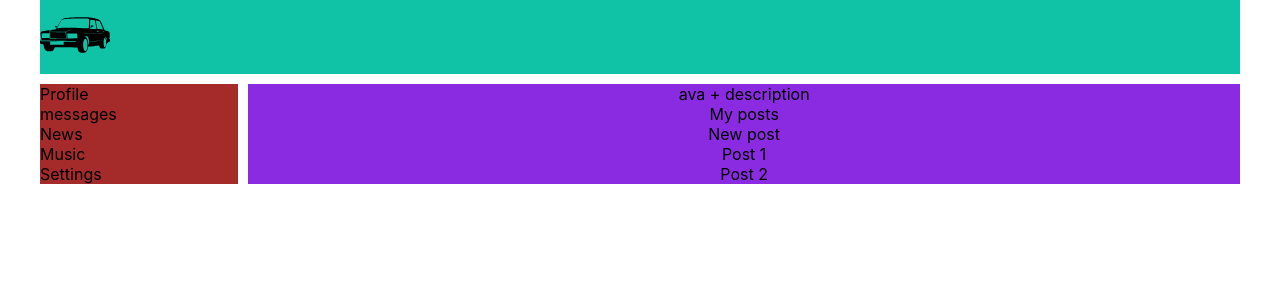
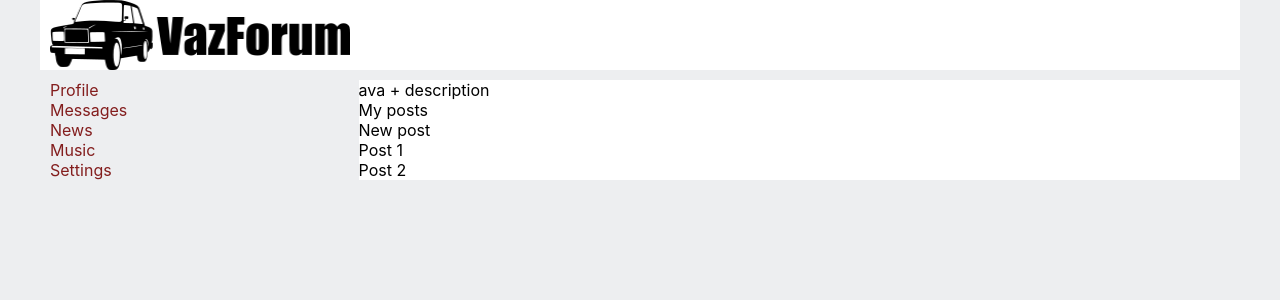
Before and after one commit to Vasbe/react-first-app, a React (Create React App) app: page / in a window 1280 px wide. Shown: the top 300 px of the page. Built offline with nearby package versions, Linux system fonts and the light colour scheme.

Commit message:
Добавление css модулей

```diff
--- a/src/App.css
+++ b/src/App.css
@@ -1,3 +1,7 @@
+body {
+  background-color: #edeef0;
+}
+
 .app-wrapper {
   display: grid;
   width: 1200px;
@@ -6,22 +10,6 @@
     "header header"
     "nav content";
   grid-template-rows: auto 1fr;
-  grid-template-columns: 2fr 10fr;
+  grid-template-columns: 3.5fr 10fr;
   grid-gap: 10px;
 }
-.header {
-  grid-area: header;
-  background-color: rgb(17, 195, 166);
-}
-.header img {
-  width: 70px;
-}
-.nav {
-  grid-area: nav;
-  background-color: brown;
-}
-.content {
-  grid-area: content;
-  background-color: blueviolet;
-  text-align: center;
-}
--- a/src/Components/Header.jsx
+++ b/src/Components/Header.jsx
@@ -1,10 +1,11 @@
 import React from "react";
-import Vazico from "../icons/vaz.svg";
+import Vazico from "../icons/vaz.png";
+import "../Styles/Header.css";
 //import { ReactComponent as Vazico } from "../icons/vaz.svg";
 const Header = () => {
   return (
     <header className="header">
-      <img src={Vazico} alt="" />
+      <a href="#"><img src={Vazico} alt="logo" /></a>
     </header>
   );
 };
--- a/src/Components/Navbar.jsx
+++ b/src/Components/Navbar.jsx
@@ -1,29 +1,29 @@
 import React from "react";
-
+import "../Styles/Navbar.css";
 const Navbar = () => {
     return (
         <nav className='nav'>
-        <div>
+        <div className="navbar__item">
         <a>
           Profile
         </a>
         </div>
-        <div>
+        <div className="navbar__item">
         <a>
-          messages
+          Messages
         </a>
         </div>
-        <div>
+        <div className="navbar__item">
         <a>
           News
         </a>
         </div>
-        <div>
+        <div className="navbar__item">
         <a>
           Music
         </a>
         </div>
-        <div>
+        <div className="navbar__item">
         <a>
           Settings
         </a>
--- a/src/Components/Profile.jsx
+++ b/src/Components/Profile.jsx
@@ -1,9 +1,8 @@
 import React from "react";
-
+import "../Styles/Profile.css";
 const Profile = () => {
   return (
     <div className="content">
-      <div></div>
       <div>ava + description</div>
       <div>
         My posts
--- /dev/null
+++ b/src/Styles/Header.css
@@ -0,0 +1,13 @@
+.header {
+    width: 1200px;
+    grid-area: header;
+    background-color: rgb(255, 255, 255);
+    height: 70px;
+}
+
+.header img {
+    margin: 0 auto;
+    width: 300px;
+    height: 70px;
+    padding-left: 10px;
+}
--- /dev/null
+++ b/src/Styles/Navbar.css
@@ -0,0 +1,8 @@
+.nav {
+    grid-area: nav;
+    padding-left: 10px;
+  }
+
+.navbar__item{
+    color:rgb(131, 29, 29)
+}
--- /dev/null
+++ b/src/Styles/Profile.css
@@ -0,0 +1,4 @@
+.content {
+    grid-area: content;
+    background-color: rgb(255, 255, 255);
+  }
```
Also changed, not shown: src/icons/vaz.png, src/icons/vaz.svg.
